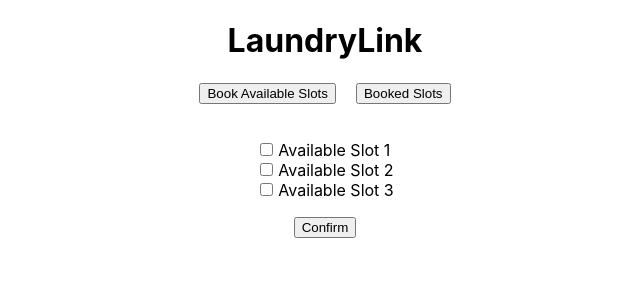
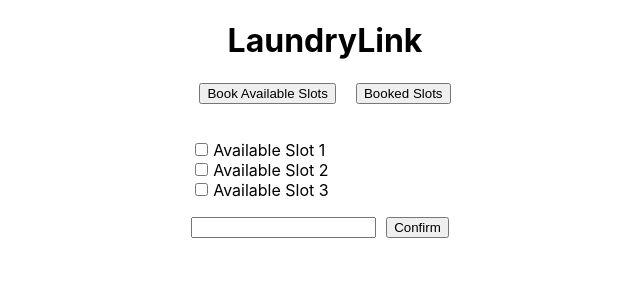
Before and after one commit to zbaigg/LaundryLink, a React (Create React App) app in the folder mylaundryapp/: page / in a window 1280 px wide. Both pictures are taken after a click on the button "Book Available Slots". Shown: the top 300 px of the page, without its empty margins (315-955 px from the left). Built offline with nearby package versions, Linux system fonts and the light colour scheme.

Commit message:
Taking user input for name and showing it with the bookings

```diff
--- a/mylaundryapp/src/components/Slots.js
+++ b/mylaundryapp/src/components/Slots.js
@@ -6,6 +6,7 @@ function Slots() {
     const [displaySlots, setDisplaySlots] = useState(false); // State to control when to display slots
     const [selectionConfirmed, setIsSelectionConfirmed] = useState(false); // New state to track if Confirm button is clicked
     const [showConfirmationMessage, setConfirmationMessage] = useState(false);
+    const [nameInput, setInput] = useState("")
 
     //function called when 'Book Available Slot' button is clicked
     function BookAvailableSlots() {
@@ -33,44 +34,9 @@ function Slots() {
         setConfirmationMessage(true);
     }
 
-//     return (
-//         <div className="App-container">
-//             <div className="App-button-display">
-//                 <button onClick={BookAvailableSlots}>Book Available Slots</button>
-//                 <button onClick={BookedSlots}>Booked Slots</button>
-//             </div>
-//              {displaySlots && ( // Render the slots (2nd operant) only if displaySlots is true
-//                 <div className="App-output">
-//                     <ul className="no-bullets"> {/*Adding a class to remove bullet points from the output*/}
-//                         {availableSlots.map((slot, index) => ( //mapping is iterating over the array items and then defining what happens to them, in this case making list items (li) for each item in the array
-//                             <li key={index}> {/*making list item*/}
-//                                 <label> {/*to asscoaite text/label with the checkbox, the <label> element encloses the text that is associated with the input type (checkboxes)*/}
-//                                     <input
-//                                         type="checkbox" //type of input field
-//                                         checked={checkedSlots.includes(slot)}
-//                                         onChange={() => checkboxHandling(slot)} //event handler to call the checkboxHandling function when a user checks or unchecks a box
-//                                     />
-//                                     {slot}
-//                                 </label>
-//                             </li>
-//                         ))}
-//                         {/*how do i display/print the items stored in a state variable array */}
-//                         {/*{checkedSlots.map((prebookedSlots, index) => (
-//                         <li key={index}>{prebookedSlots}</li>*/}
-//                         {/*but i only wanna display when a specific button is clicked*/}
-//                         {/*))}*/}
-//                     </ul>
-//                     <button>Confirm</button> {/*I want to print/display the checkmarked items/items in the checkedSlots state variable after the Booked Slots button is clicked*/}
-//                 </div>
-//             )}
-
-
-//         </div>
-//     );
-// }
-
-// export default Slots;
-
+    function nameInputHandling(inputValue){
+        setInput(inputValue.target.value)
+    }
 
 return (
     <div className="App-container">
@@ -99,8 +65,14 @@ return (
                     {/*but i only wanna display when a specific button is clicked*/}
                     {/*))}*/}
                 </ul>
+                <input
+                    type='text'
+                    value={nameInput}
+                    onChange={nameInputHandling}
+                />
+
                 <button onClick={ConfirmHandling}>Confirm</button> {/*I want to print/display the checkmarked items/items in the checkedSlots state variable after the Booked Slots button is clicked*/}
-                {showConfirmationMessage && <p>Booking has been confirmed!</p>}
+                {showConfirmationMessage && <p>Booking for {nameInput} has been confirmed!</p>}
             </div>
         ):(
             //when i click on Booked Slots button, the following code output is rendered
@@ -110,7 +82,7 @@ return (
                 <ul className="no-bullets">
 
                     {checkedSlots.map((prebookedSlots, index) => (
-                        <li key={index}>{prebookedSlots}</li>
+                        <li key={index}>{prebookedSlots} (Booked by: {nameInput})</li>
                         // {/*but i only wanna display when a specific button is clicked - Done*/}
 
                     ))}
```
